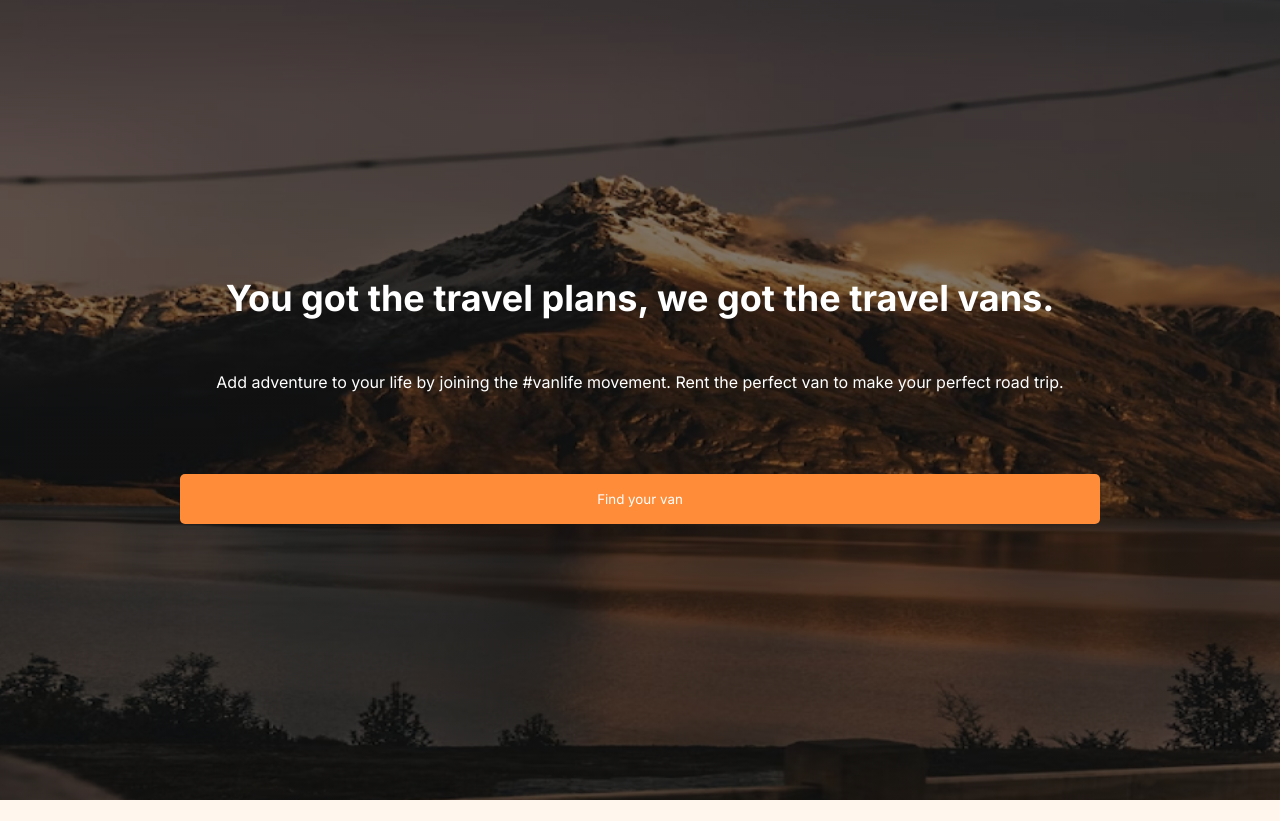
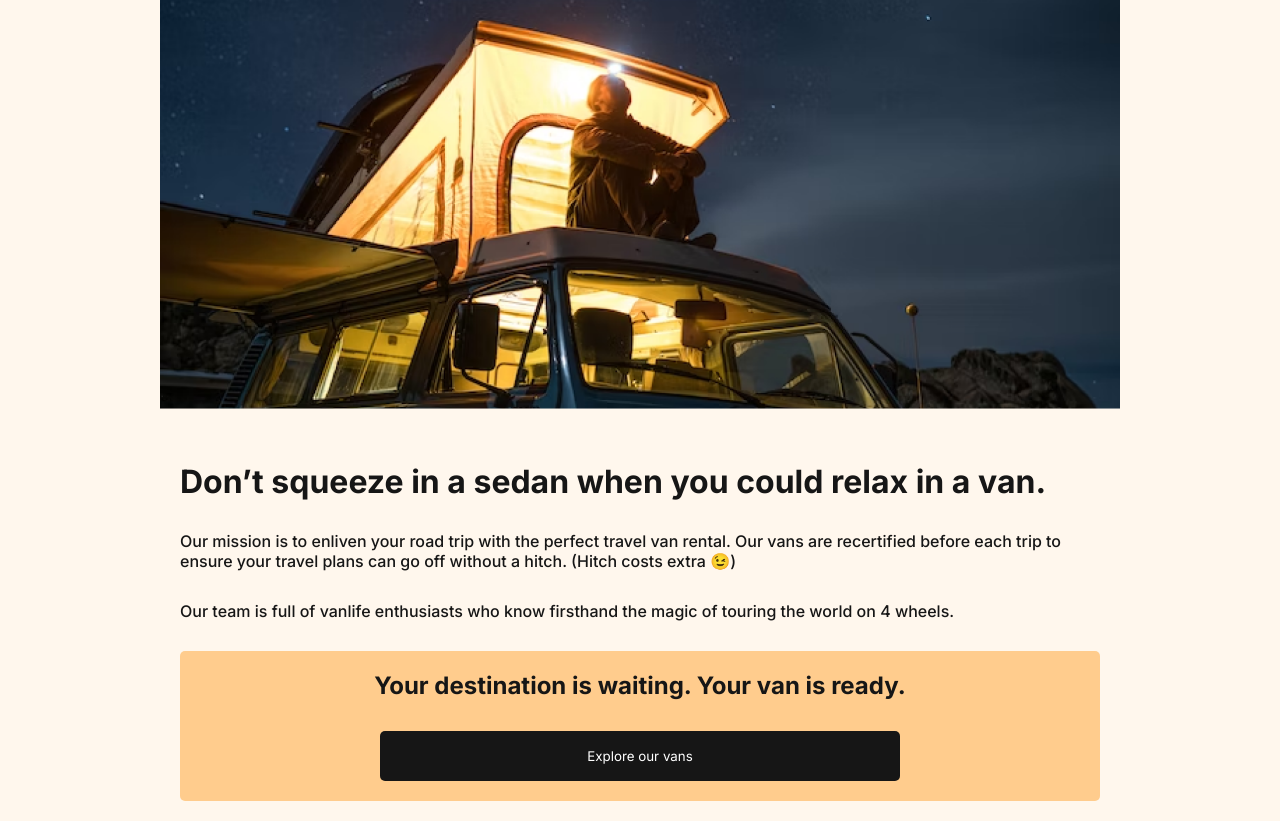
Before and after one commit to diegorpais/van-life, a React (Vite) app: page / in a window 1280 px wide. Before the commit the page ends 800 px from the top, so only its background shows below. Built offline with nearby package versions, Linux system fonts and the light colour scheme.

Commit message:
(us02): creating about component

```diff
--- a/src/main.tsx
+++ b/src/main.tsx
@@ -3,10 +3,11 @@ import ReactDOM from 'react-dom/client'
 import './index.css'
 
 /* import App from './App.tsx' */
-import Home from './pages/Home/Home.tsx';
+/* import Home from './pages/Home/Home.tsx'; */
+import About from './pages/About/About.tsx'
 
 ReactDOM.createRoot(document.getElementById('root')!).render(
   <React.StrictMode>
-    <Home />
+    <About />
   </React.StrictMode>,
 )
--- /dev/null
+++ b/src/pages/About/About.tsx
@@ -0,0 +1,42 @@
+import aboutHeaderImg from '../../assets/images/about-header-img.png';
+import './style.css';
+
+export default function About() {
+  return (
+    <section className='about-page'>
+
+      <header>
+        <img
+          src={aboutHeaderImg}
+          alt="looking at the stars on top of the van" />
+      </header>
+
+      <div className="container">
+
+        <div className="about-description">
+          <h1>Don’t squeeze in a sedan when you could relax in a van.</h1>
+
+          <p>
+            Our mission is to enliven your road trip with the perfect travel van rental. Our vans are recertified before each trip to ensure your travel plans can go off without a hitch.
+            (Hitch costs extra 😉)
+          </p>
+
+          <p>
+            Our team is full of vanlife enthusiasts who know firsthand the magic of touring the world on 4 wheels.
+          </p>
+        </div>
+
+        <div className="box-explore-our-vans">
+          <h2>Your destination is waiting. Your van is ready.</h2>
+          <button
+            type='button'
+            className='btn btn-secondary'>
+            Explore our vans
+          </button>
+        </div>
+
+      </div>
+
+    </section>
+  )
+}
--- /dev/null
+++ b/src/pages/About/style.css
@@ -0,0 +1,53 @@
+.about-page {
+  color: #161616;
+}
+
+.about-page header {
+  margin-bottom: 30px;
+  text-align: center;
+}
+
+.about-page header img {
+  width: 100%;
+  max-width: 960px;
+}
+
+.about-description {
+  margin-bottom: 30px;
+}
+
+.about-description h1 {
+  font-size: 32px;
+  line-height: 38px;
+  margin-bottom: 30px;
+}
+
+.about-description p {
+  font-size: 16px;
+  margin-bottom: 30px;
+  font-weight: 500;
+}
+
+.box-explore-our-vans {
+  background-color: #FFCC8D;
+  padding: 20px;
+  border-radius: 5px;
+}
+
+.box-explore-our-vans h2 {
+  font-size: 24px;
+  line-height: 30px;
+  margin-bottom: 30px;
+}
+
+
+
+@media screen and (min-width: 768px) {
+  .box-explore-our-vans {
+    text-align: center;
+  }
+
+  .box-explore-our-vans button {
+    max-width: 520px;
+  }
+}
```
Also changed, not shown: src/assets/images/about-header-img.png (added).
